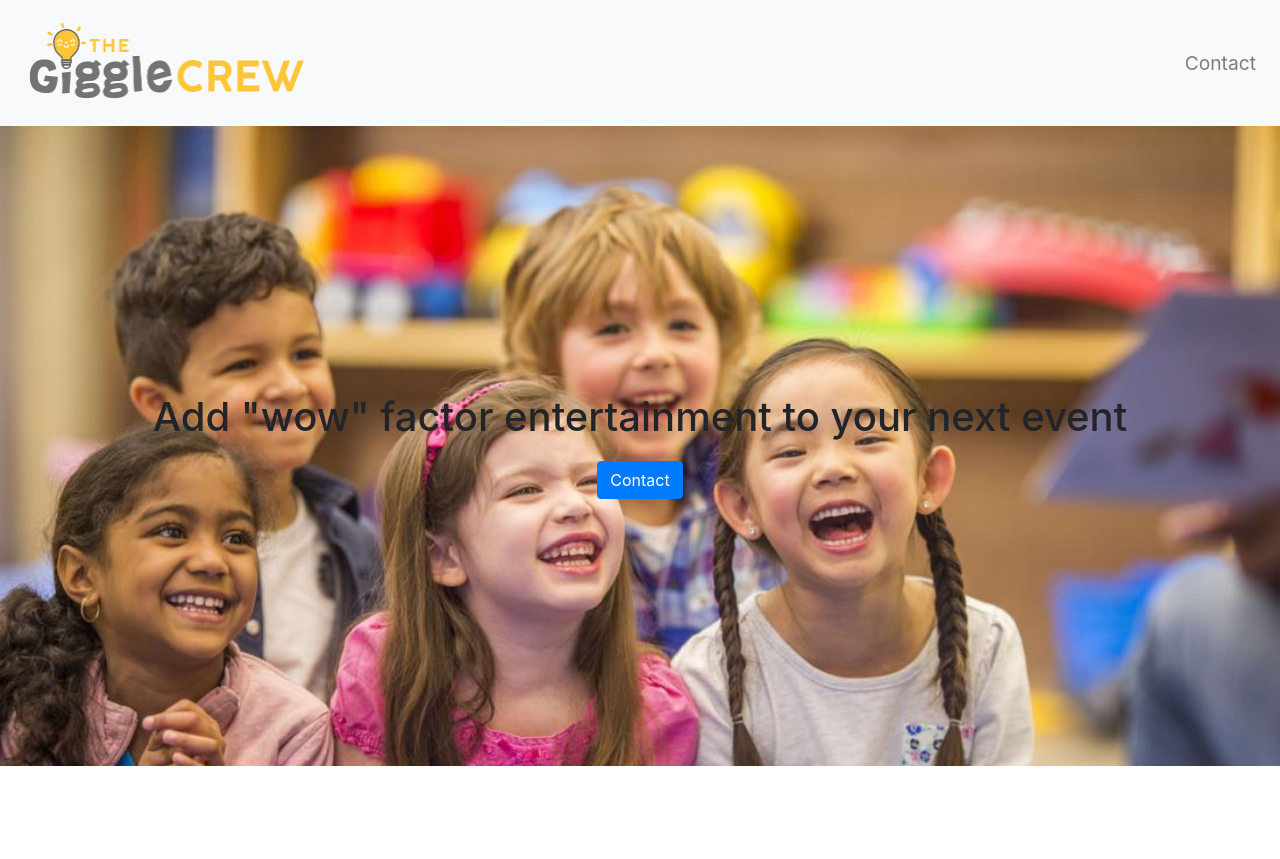
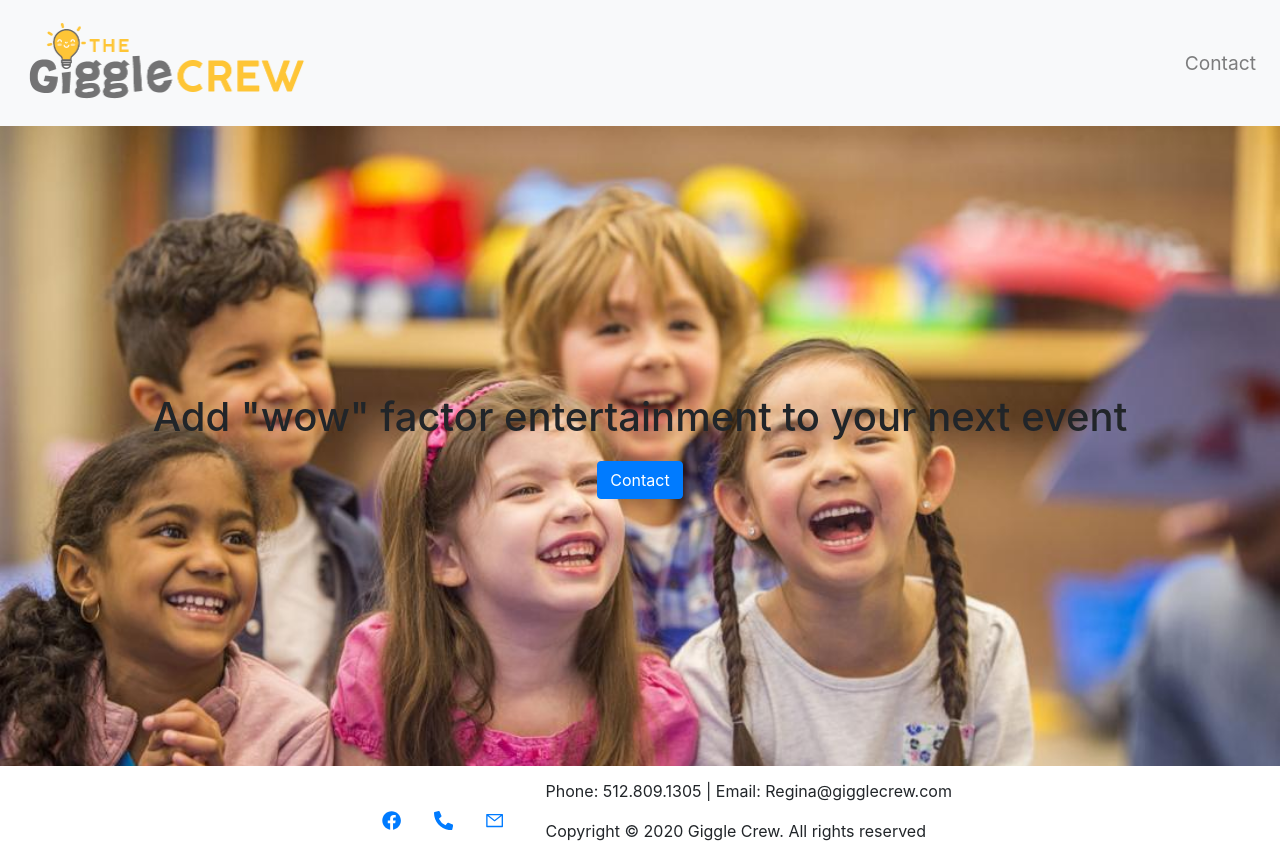
Before and after one commit to JDMartinez1531/giggle-crew, a React (Create React App) app: page / in a window 1280 px wide. Before the commit the page ends 800 px from the top, so only its background shows below. Built offline with nearby package versions, Linux system fonts and the light colour scheme.

Commit message:
added footer

```diff
--- a/package.json
+++ b/package.json
@@ -10,6 +10,7 @@
     "react": "^17.0.1",
     "react-bootstrap": "^1.4.0",
     "react-dom": "^17.0.1",
+    "react-icons": "^3.11.0",
     "react-scripts": "4.0.0",
     "web-vitals": "^0.2.4"
   },
--- a/src/App.js
+++ b/src/App.js
@@ -1,12 +1,14 @@
 import "./App.css";
 import Navigation from "./components/Navigation";
 import Main from "./components/Main";
+import Footer from "./components/Footer";
 
 function App() {
 	return (
 		<div>
 			<Navigation />
       <Main />
+      <Footer />
 		</div>
 	);
 }
--- /dev/null
+++ b/src/components/Footer/footer.css
@@ -0,0 +1,21 @@
+.footer {
+  padding-top: 1%;
+  justify-content: center;
+}
+
+.footer-icons {
+  margin-left: 3%;
+  margin-right: 2%;
+  align-items: center;
+}
+
+.footer-contact {
+  display: flex;
+  flex-direction: column;
+}
+
+@media screen and (max-width: 572px) {
+  .footer-contact {
+    text-align: center;
+  }
+}
--- /dev/null
+++ b/src/components/Footer/index.js
@@ -0,0 +1,40 @@
+import React from "react";
+import "./footer.css";
+import Nav from "react-bootstrap/Nav";
+import { FaPhoneAlt, FaFacebook } from "react-icons/fa";
+import { AiOutlineMail } from "react-icons/ai";
+
+const facebookUrl = "https://www.facebook.com";
+const phone = "tel:+5128091305";
+const email = "mailto:regina@gigglecrew.com";
+
+function Footer() {
+	return (
+		<Nav className="footer">
+			<Nav className="footer-icons">
+				<Nav.Item className="footer-rows">
+					<Nav.Link href={facebookUrl}>
+						<FaFacebook />
+					</Nav.Link>
+				</Nav.Item>
+				<Nav.Item className="footer-rows">
+					<Nav.Link href={phone}>
+						<FaPhoneAlt />
+					</Nav.Link>
+				</Nav.Item>
+				<Nav.Item className="footer-rows">
+					<Nav.Link href={email}>
+						<AiOutlineMail />
+					</Nav.Link>
+				</Nav.Item>
+			</Nav>
+
+			<Nav className="footer-contact">
+				<p>Phone: 512.809.1305 | Email: Regina@gigglecrew.com</p>
+				<p>Copyright © 2020 Giggle Crew. All rights reserved</p>
+			</Nav>
+		</Nav>
+	);
+}
+
+export default Footer;
```
Also changed, not shown: 1 other file (tests, documents, lock files or other folders).
